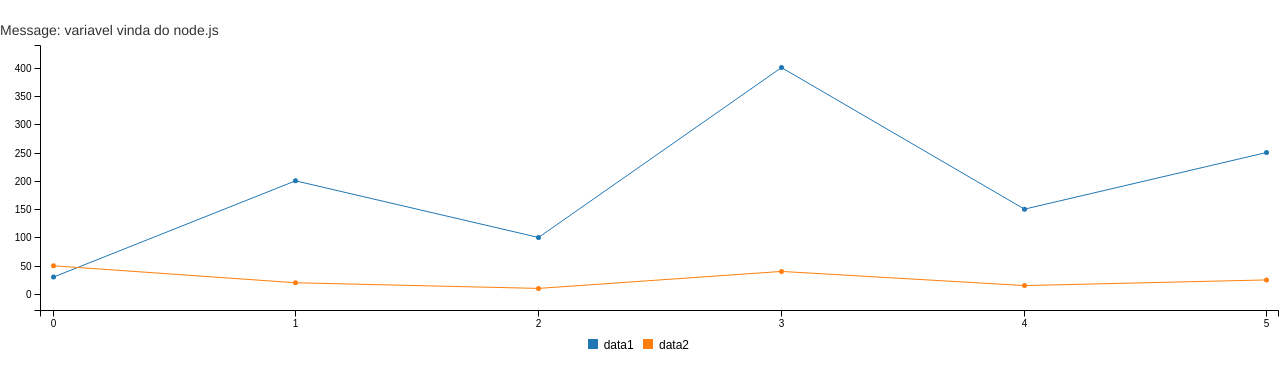
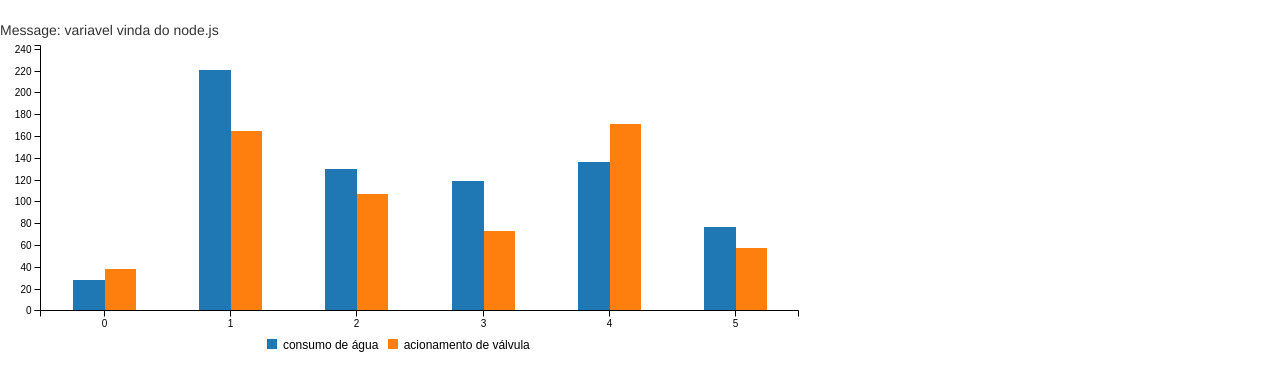
Before and after one commit to rodrigol-oliveira/ArduinoEJS, a Node server app: page / in a window 1280 px wide. Shown: the part 52-443 px from the top of the page. Run offline with Node 20, Linux system fonts and the light colour scheme; some libraries are stand-ins or nearby versions.

Commit message:
changing the graph, getting data from node

```diff
--- a/app.js
+++ b/app.js
@@ -48,7 +48,17 @@ app.post('/entrar',function(req, res){
 		});
 
 app.get('/',function(req,res){
-	res.render('index', {message: 'variavel vinda do node.js'})
+	// depois de buscar os dados no banco:
+	var consumo = [];
+	var acionamento = [];
+	for(var i=0; i<6; i++) {
+		var _consumo = Math.ceil(Math.random()*200) + 25;
+		var _acionamento = Math.ceil(Math.random()*200) + 25;
+
+		consumo.push(_consumo);
+		acionamento.push(_acionamento);
+	}
+	res.render('index', {message: 'variavel vinda do node.js', consumo: consumo, acionamento: acionamento})
 	//res.sendFile('index.html');
 	//res.render('user_add')
   //It will find and locate index.html from View or Scripts
--- a/views/index.ejs
+++ b/views/index.ejs
@@ -37,7 +37,7 @@
     Message: <%= message %>
   </div>
 
-  <div id="chart"></div>
+  <div id="chart" style="width: 800px;"></div>
 
   <script src="https://ajax.googleapis.com/ajax/libs/jquery/1.11.3/jquery.min.js"></script>
   <script src="./js/bootstrap.js"></script>
@@ -45,16 +45,30 @@
   <script src="./js/c3.min.js"></script>
 
   <script>
-    console.log('chart');
     var chart = c3.generate({
-    bindto: '#chart',
-    data: {
-      columns: [
-        ['data1', 30, 200, 100, 400, 150, 250],
-        ['data2', 50, 20, 10, 40, 15, 25]
-      ]
-    }
-});
+      data: {
+          columns: [
+              ['consumo de água', <%= consumo %>],
+              ['acionamento de válvula', <%= acionamento %>]
+          ],
+          type: 'bar'
+      },
+      bar: {
+          width: {
+              ratio: 0.5 // this makes bar width 50% of length between ticks
+          }
+      }
+  });
+
+  /*
+  setTimeout(function () {
+      chart.load({
+          columns: [
+              ['data3', 130, -150, 200, 300, -200, 100]
+          ]
+      });
+  }, 10000);
+  */
   </script>
 </body>
 </html>
```
